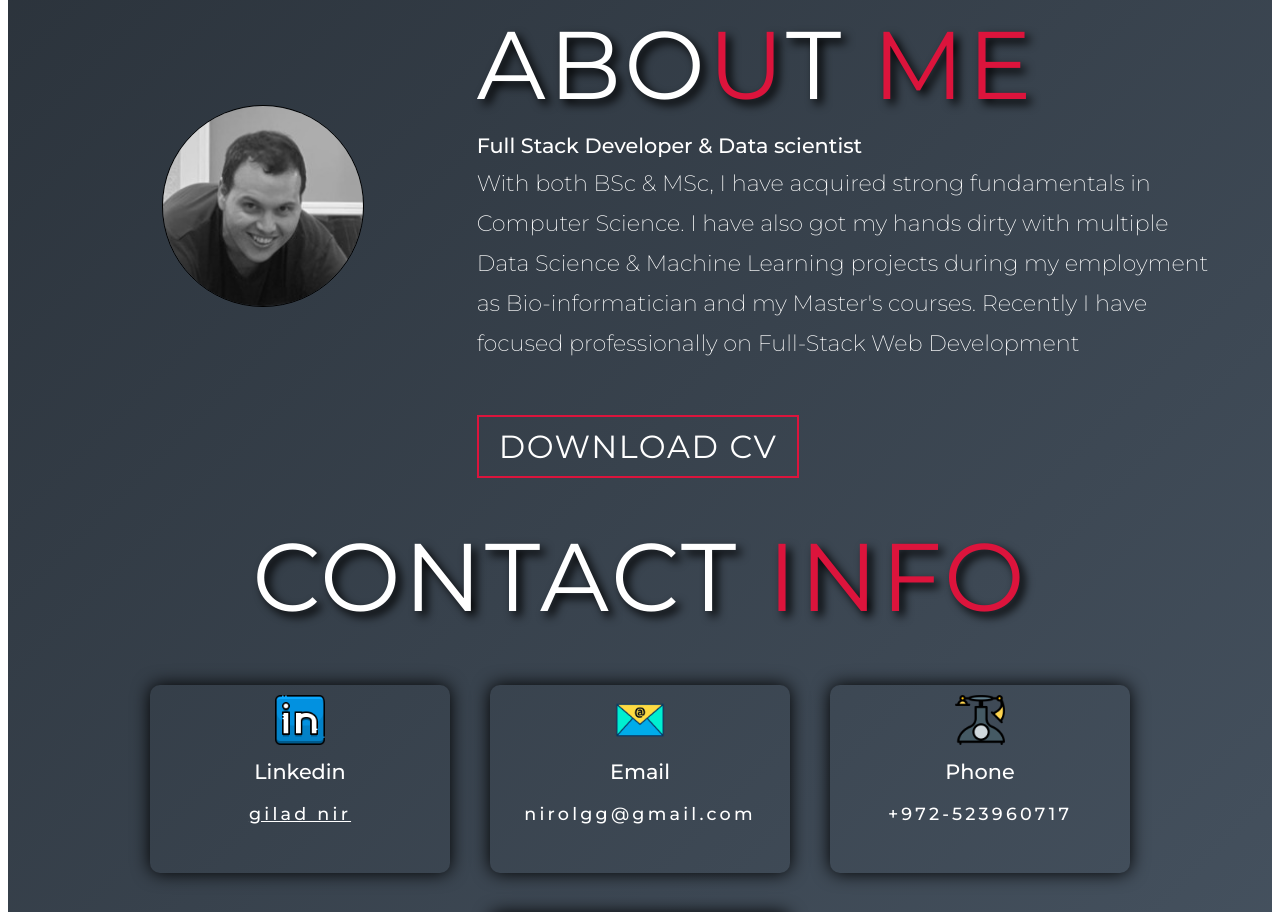
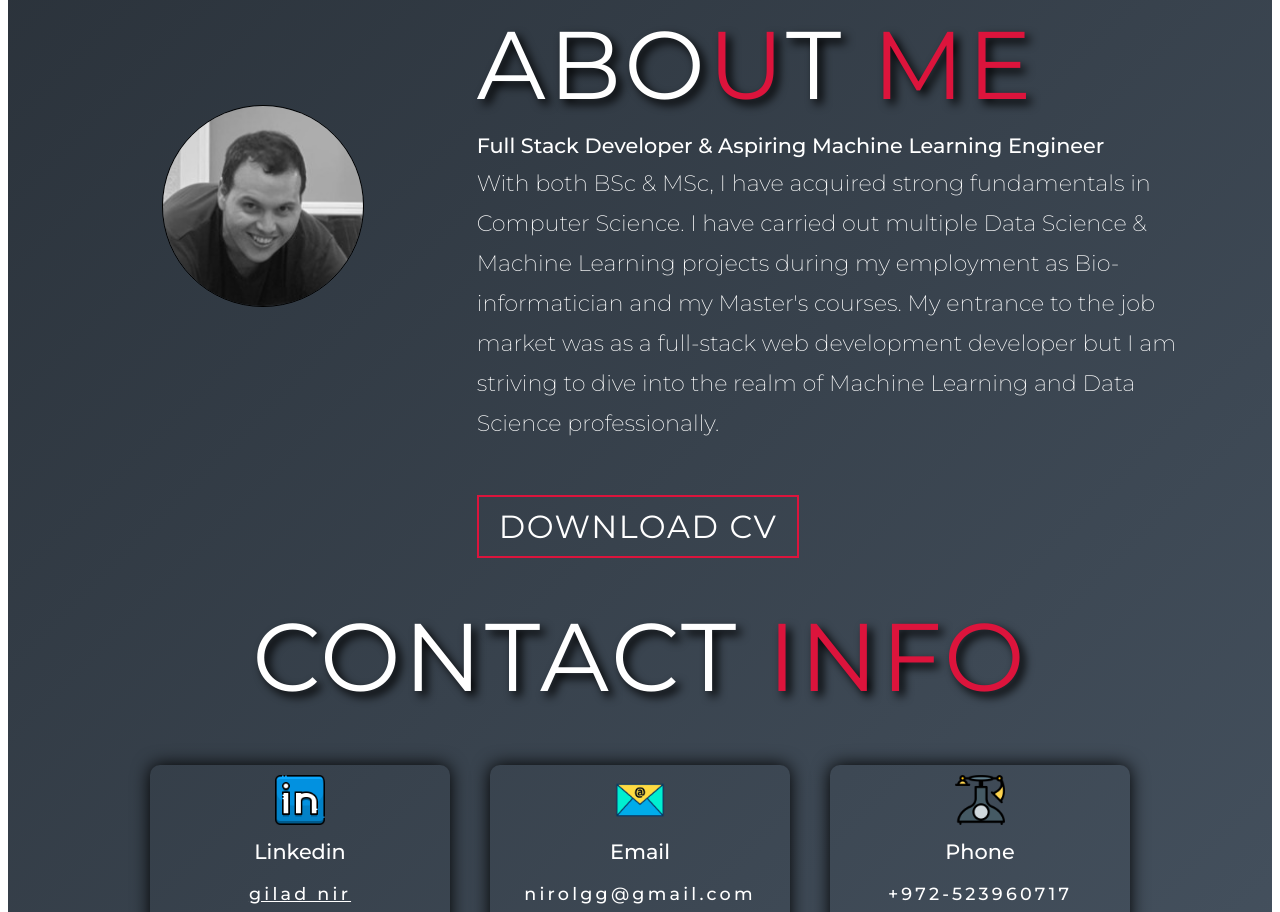
Before and after one commit to Nirol/SPA_spot_me, a React (Create React App) app: page / in a window 1280 px wide. Shown: the part 4680-5592 px from the top of the page. Built offline with nearby package versions, Linux system fonts and the light colour scheme.

Commit message:
update about me text and title

```diff
--- a/src/components/About.tsx
+++ b/src/components/About.tsx
@@ -26,13 +26,16 @@ const About: React.FC = () => {
           <Heading>
             Abo<HeadingSpan>u</HeadingSpan>t <HeadingSpan>me</HeadingSpan>
           </Heading>
-          <AboutSubTitle>Full Stack Developer & Data scientist</AboutSubTitle>
+          <AboutSubTitle>
+            Full Stack Developer & Aspiring Machine Learning Engineer
+          </AboutSubTitle>
           <HeadingParagraph>
             With both BSc & MSc, I have acquired strong fundamentals in Computer
-            Science. I have also got my hands dirty with multiple Data Science &
-            Machine Learning projects during my employment as Bio-informatician
-            and my Master's courses. Recently I have focused professionally on
-            Full-Stack Web Development{" "}
+            Science. I have carried out multiple Data Science & Machine Learning
+            projects during my employment as Bio-informatician and my Master's
+            courses. My entrance to the job market was as a full-stack web
+            development developer but I am striving to dive into the realm of
+            Machine Learning and Data Science professionally.
           </HeadingParagraph>
 
           <AboutCTAButton href="#" type="button">
```
